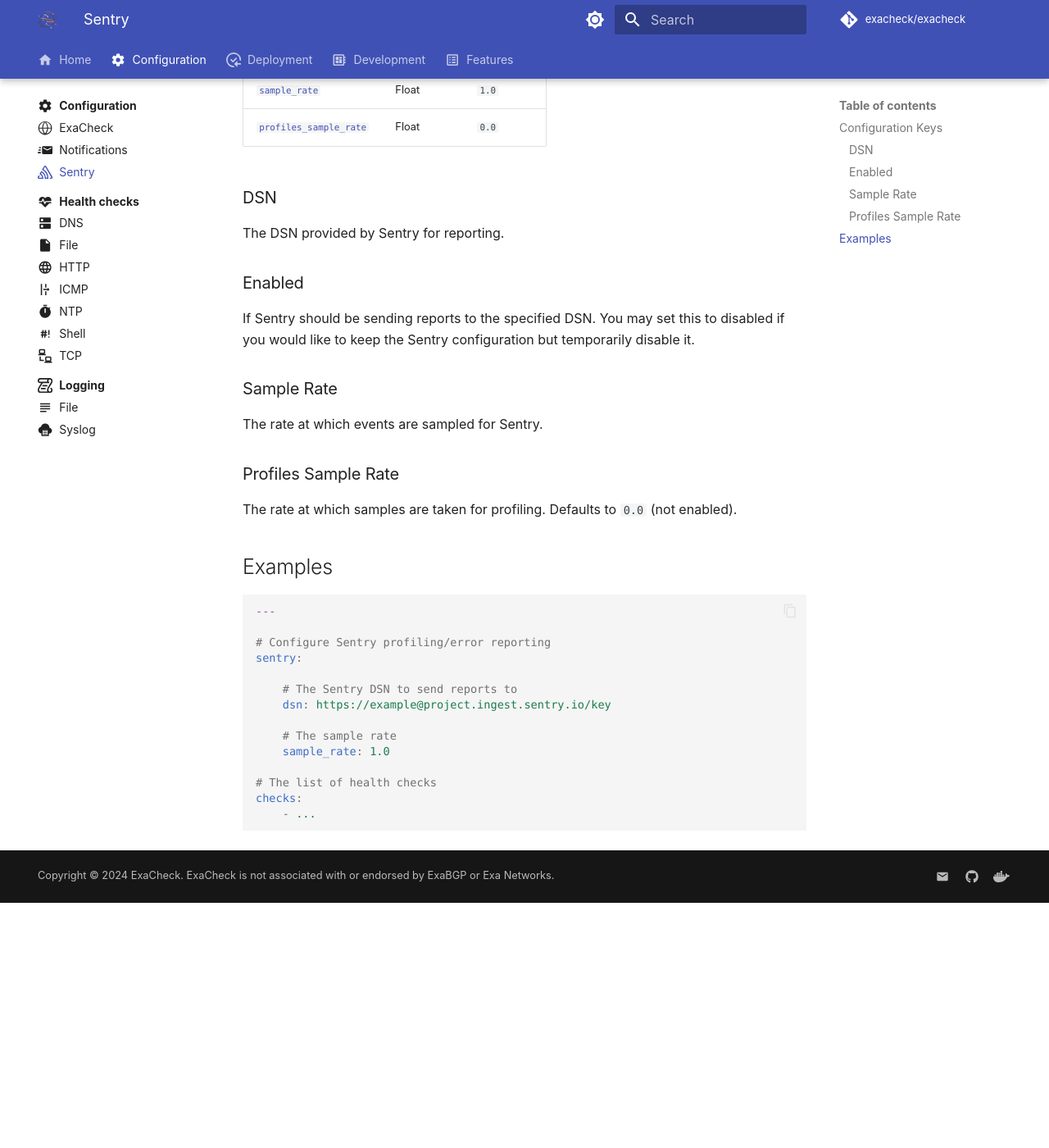
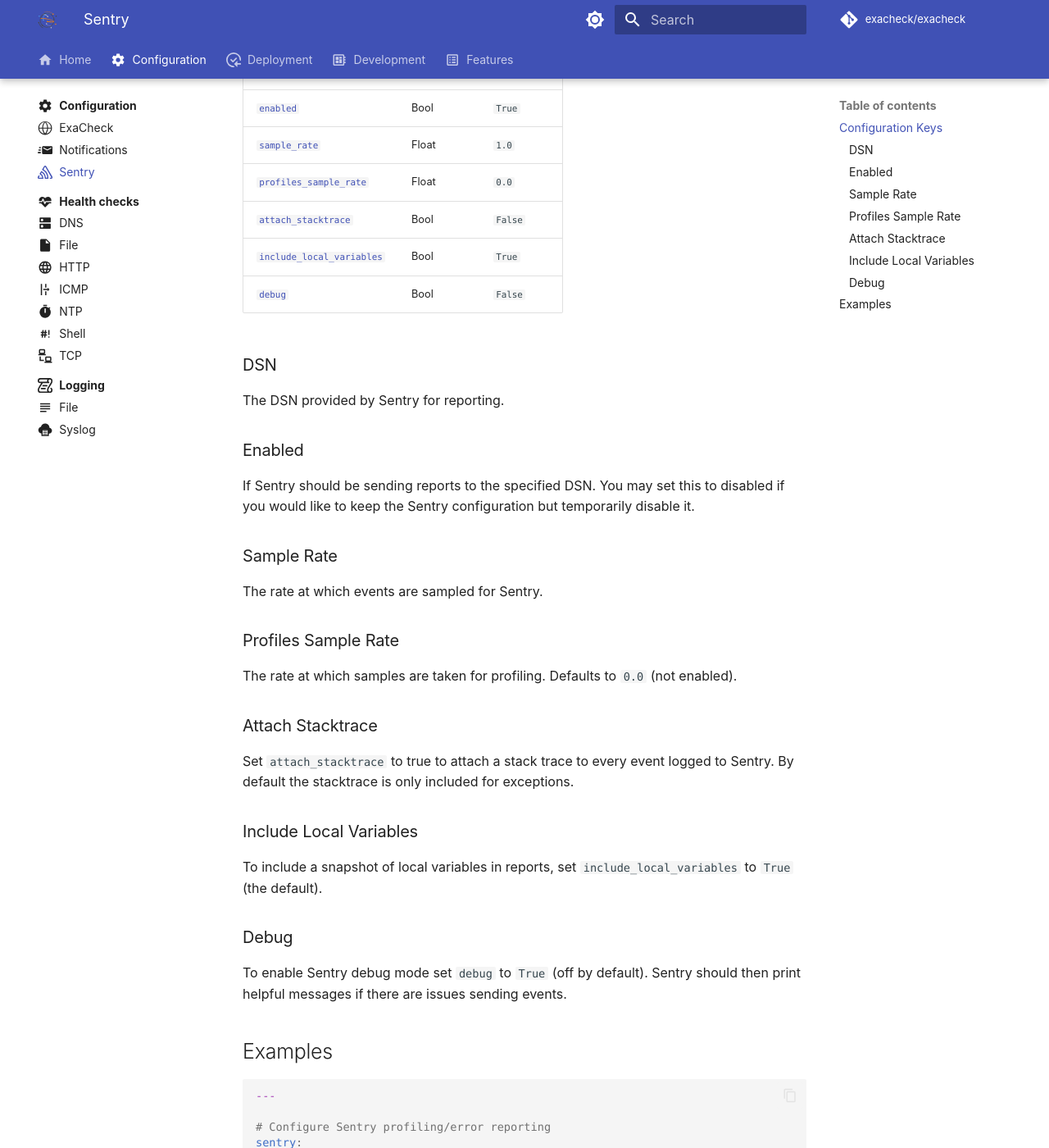
Before and after one commit to exacheck/exacheck-website, an MkDocs documentation site: the page built from docs/configuration/sentry.md, in a window 1280 px wide and 1400 px high, scrolled down 461 px. Shown: the whole window at 82% size. Built offline with MkDocs 1.6.1 and Material for MkDocs 9.7.7, drawn with Linux system fonts in a browser that asks for light colours; comment, search, counter and statistics services are not loaded; before the commit the page ends 1562 px from its top, so only the background shows below that; some of the changed text lies outside the part shown.

Commit message:
add new variables available for Sentry configuration

````diff
--- a/docs/configuration/sentry.md
+++ b/docs/configuration/sentry.md
@@ -6,16 +6,21 @@
 
 The reporting to [Sentry][Sentry Homepage] using the `sentry-sdk` module can be configured with the `sentry` key.
 
+For more information about the below configuration keys, check the [Sentry basic options documentation][Sentry Configuration - Basic Options].
+
 ## Configuration Keys
 
 The following configuration keys are available for Sentry:
 
-| Key                                             | Type   | Default |
-| ----------------------------------------------- | ------ | ------- |
-| [`dsn`](#dsn)                                   | String | *undef* |
-| [`enabled`](#enabled)                           | Bool   | `True`  |
-| [`sample_rate`](#sample-rate)                   | Float  | `1.0`   |
-| [`profiles_sample_rate`](#profiles-sample-rate) | Float  | `0.0`   |
+| Key                                                   | Type   | Default |
+| ----------------------------------------------------- | ------ | ------- |
+| [`dsn`](#dsn)                                         | String | *undef* |
+| [`enabled`](#enabled)                                 | Bool   | `True`  |
+| [`sample_rate`](#sample-rate)                         | Float  | `1.0`   |
+| [`profiles_sample_rate`](#profiles-sample-rate)       | Float  | `0.0`   |
+| [`attach_stacktrace`](#attach-stacktrace)             | Bool   | `False` |
+| [`include_local_variables`](#include-local-variables) | Bool   | `True`  |
+| [`debug`](#debug)                                     | Bool   | `False` |
 
 ### DSN
 
@@ -33,6 +38,18 @@
 
 The rate at which samples are taken for profiling. Defaults to `0.0` (not enabled).
 
+### Attach Stacktrace
+
+Set `attach_stacktrace` to true to attach a stack trace to every event logged to Sentry. By default the stacktrace is only included for exceptions.
+
+### Include Local Variables
+
+To include a snapshot of local variables in reports, set `include_local_variables` to `True` (the default).
+
+### Debug
+
+To enable Sentry debug mode set `debug` to `True` (off by default). Sentry should then print helpful messages if there are issues sending events.
+
 ## Examples
 
 ```yaml
@@ -48,3 +65,4 @@
 ```
 
 [Sentry Homepage]: https://sentry.io/welcome/
+[Sentry Configuration - Basic Options]: https://docs.sentry.io/platforms/python/configuration/options/
````
